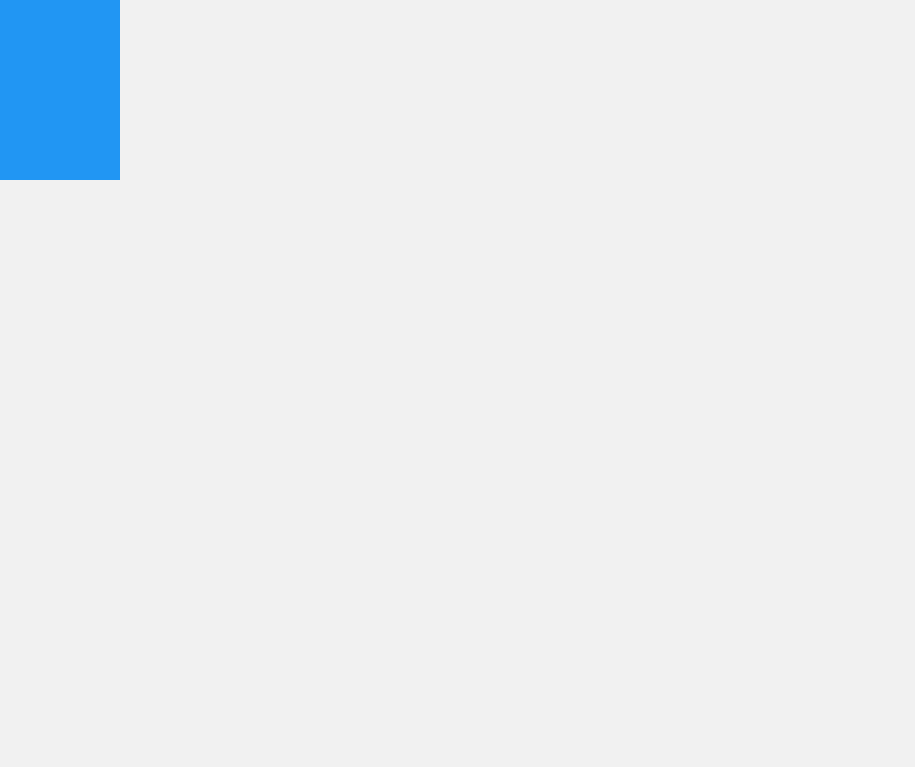
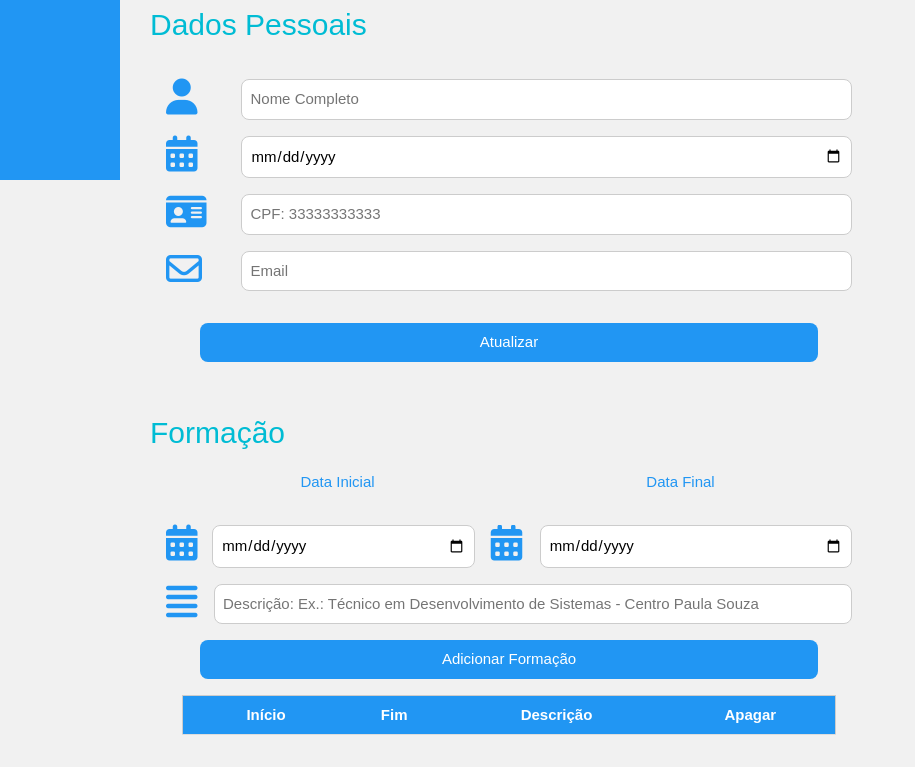
Before and after one commit to RRRAMOS/BancoDeTalentos, a PHP site: page /principal.php in a window 1280 px wide. Shown: the part 620-1387 px from the top of the page, without its empty margins (0-915 px from the left). Before the commit the page ends 800 px from the top, so only its background shows below. Run offline with PHP 8.4, Linux system fonts and the light colour scheme; lists and menus that the app fills with data are empty; some libraries are stand-ins or nearby versions.

Commit message:
adicionado form para cadastrar dados pessoais e formaç academica

```diff
--- a/View/principal.php
+++ b/View/principal.php
@@ -56,10 +56,119 @@
     </nav>
     <div class="w3-padding-large" id="main">
         <header class="w3-container w3-padding-32 w3-center " id="home">
-                <img src="../img/logo.jpg" alt="Logo" class="w3-image" width="50%">
-                        <h1 class="w3-text-cyan">Banco de Talentos</h1>
+            <img src="../img/logo.jpg" alt="Logo" class="w3-image" width="50%">
+            <h1 class="w3-text-cyan">Banco de Talentos</h1>
         </header>
     </div>
+    <div class="w3-padding-128 w3-content w3-text-grey" id="dPessoais">
+    <div>
+        <h2 class="w3-text-cyan">Dados Pessoais</h2>
+    </div>
+    <form action="" method="post" class=" w3-row w3-light-grey w3-text-blue w3-margin" style="width:70%;">
+        <input class="w3-input w3-border w3-round-large" name="txtID" type="hidden" value="">
+        <div class="w3-row w3-section">
+            <div class="w3-col" style="width:11%;">
+                <i class="w3-xxlarge fa fa-user"></i>
+            </div>
+            <div class="w3-rest">
+                <input class="w3-input w3-border w3-round-large" name="txtNome" type="text" placeholder="Nome Completo" value="">
+            </div>
+        </div>
+        <div class="w3-row w3-section">
+            <div class="w3-col" style="width:11%;">
+                <i class="w3-xxlarge fa fa-calendar"></i>
+            </div>
+            <div class="w3-rest">
+                <input class="w3-input w3-border w3-round-large" name="txtData" type="date" placeholder="" value="">
+            </div>
+        </div>
+        <div class="w3-row w3-section">
+            <div class="w3-col" style="width:11%;">
+                <i class="w3-xxlarge fa fa-drivers-license"></i>
+            </div>
+            <div class="w3-rest">
+                <input class="w3-input w3-border w3-round-large" name="txtCPF" type="text" placeholder="CPF: 33333333333" value="">
+            </div>
+        </div>
+        <div class="w3-row w3-section">
+            <div class="w3-col" style="width:11%;">
+                <i class="w3-xxlarge fa fa-envelope-o"></i>
+            </div>
+            <div class="w3-rest">
+                <input class="w3-input w3-border w3-round-large" name="txtEmail" type="text" placeholder="Email" value="">
+            </div>
+        </div>
+
+        <div class="w3-row w3-section">
+            <div class="w3-center" style="">
+                <button name="btnAtualizar" class="w3-button w3-block w3-margin w3-blue w3-cell
+                w3-round-large" style="width: 90%;">Atualizar</button>
+            </div>
+        </div>
+    </form>
+    </div>
+
+    <div class="w3-padding-128 w3-content w3-text-grey" id="formacao">
+    <div>
+        <h2 class="w3-text-cyan">Formação</h2>
+    </div>
+    <form action="" method="post" class=" w3-row w3-light-grey w3-text-blue w3-margin" style="width: 70%;">
+        <div class="w3-row w3-center">
+            <div class="w3-col" style="width:50%;">Data Inicial</div>
+            <div class="w3-res" style="">Data Final</div>
+        </div>
+        <div class="w3-row w3-section">
+            <div class="w3-row w3-section w3-col" style="width:45%;">
+                <div class="w3-col" style="width:15%;">
+                    <i class="w3-xxlarge fa fa-calendar"></i>
+                </div>
+                <div class="w3-rest">
+                    <input class="w3-input w3-border w3-round-large" name="txtInicioFA" type="date" placeholder="">
+                </div>
+            </div>
+            <div class="w3-row w3-section w3-rest" style="">
+
+                <div class="w3-col w3-margin-left" style="width:13%;">
+                    <i class="w3-xxlarge fa fa-calendar"></i>
+                </div>
+                <div class="w3-rest">
+                    <input class="w3-input w3-border w3-round-large" name="txtFimFA" type="date" placeholder="">
+                </div>
+            </div>
+            <div>
+                <div class="w3-row w3-section">
+                    <div class="w3-col" style="width:7%;">
+                        <i class="w3-xxlarge fa fa-align-justify"></i>
+                    </div>
+                    <div class="w3-rest">
+                        <input class="w3-input w3-border w3-round-large" name="txtDescFA" type="text" placeholder="Descrição: Ex.: Técnico em Desenvolvimento de Sistemas - Centro Paula Souza">
+                    </div>
+                </div>
+
+                <div class="w3-row w3-section">
+                    <div class="w3-center" style="">
+                        <button name="btnAddFormacao" class="w3-button w3-block w3-blue w3-cell w3-round-large" style="width: 90%;">Adicionar Formação</button>
+                    </div>
+                </div>
+    </form>
+    <div class="w3-container">
+
+        <table class="w3-table-all w3-centered ">
+            <thead>
+                <tr class="w3-center w3-blue">
+                    <th>Início</th>
+                    <th>Fim</th>
+                    <th>Descrição</th>
+                    <th>Apagar</th>
+                </tr>
+                <thead>
+        </table>
+    </div>
+    </div>
+
+
+
+
 
 </body>
 
```
